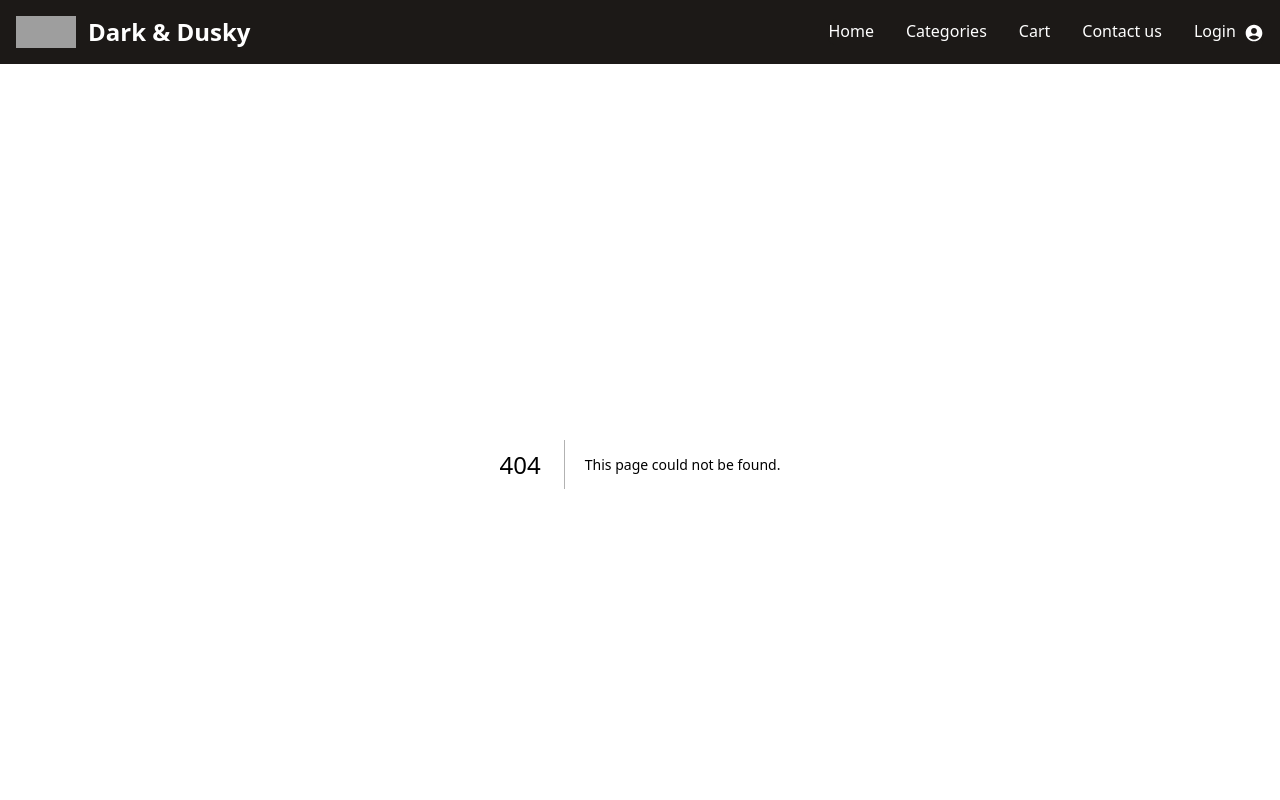
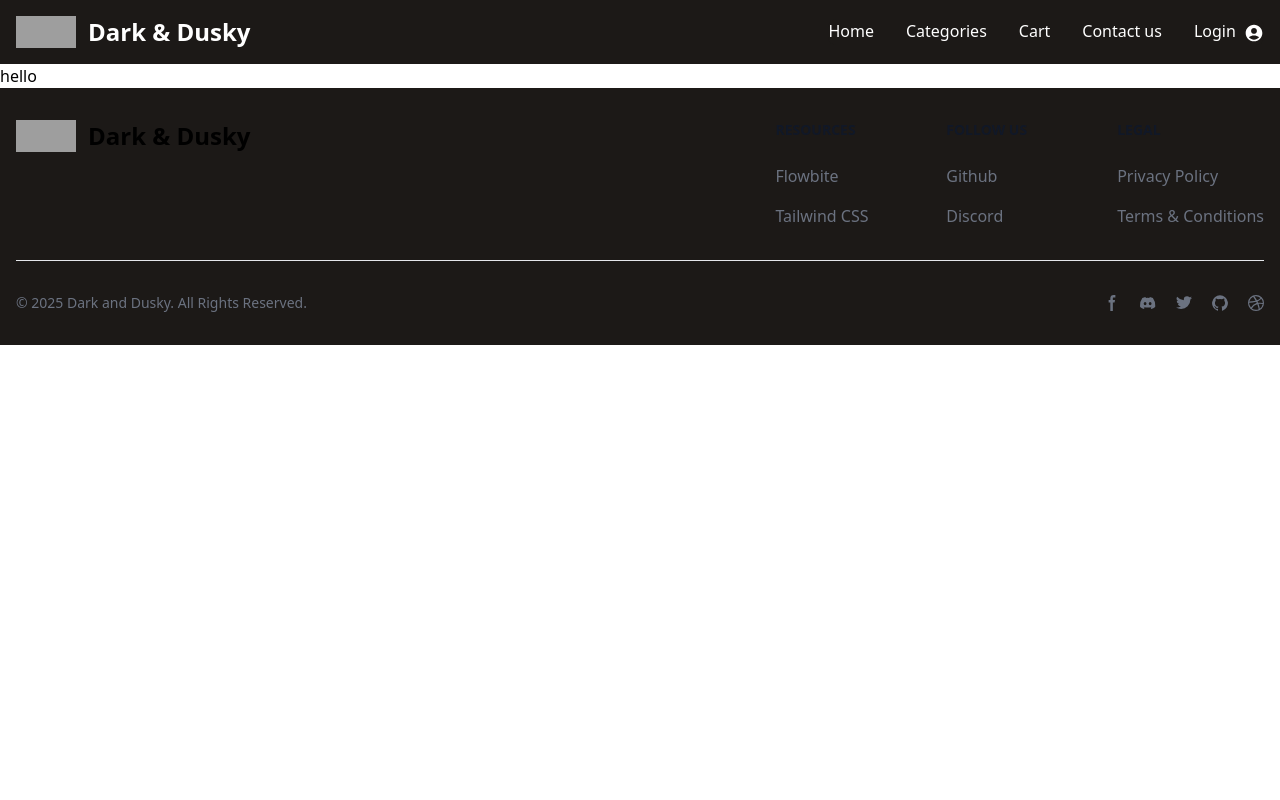
Before and after one commit to bryanC29/d-z-international, a Next.js app: page /login in a window 1280 px wide. Before the commit this address had no page. Shown: the top 800 px of the page. Built offline with nearby package versions, Linux system fonts and the light colour scheme; grey boxes are pictures that could not be loaded.

Commit message:
INIT: login page

```diff
--- /dev/null
+++ b/src/app/login/page.tsx
@@ -0,0 +1,5 @@
+export default function Login() {
+    return (
+        <><p>hello</p></>
+    )
+}
```
